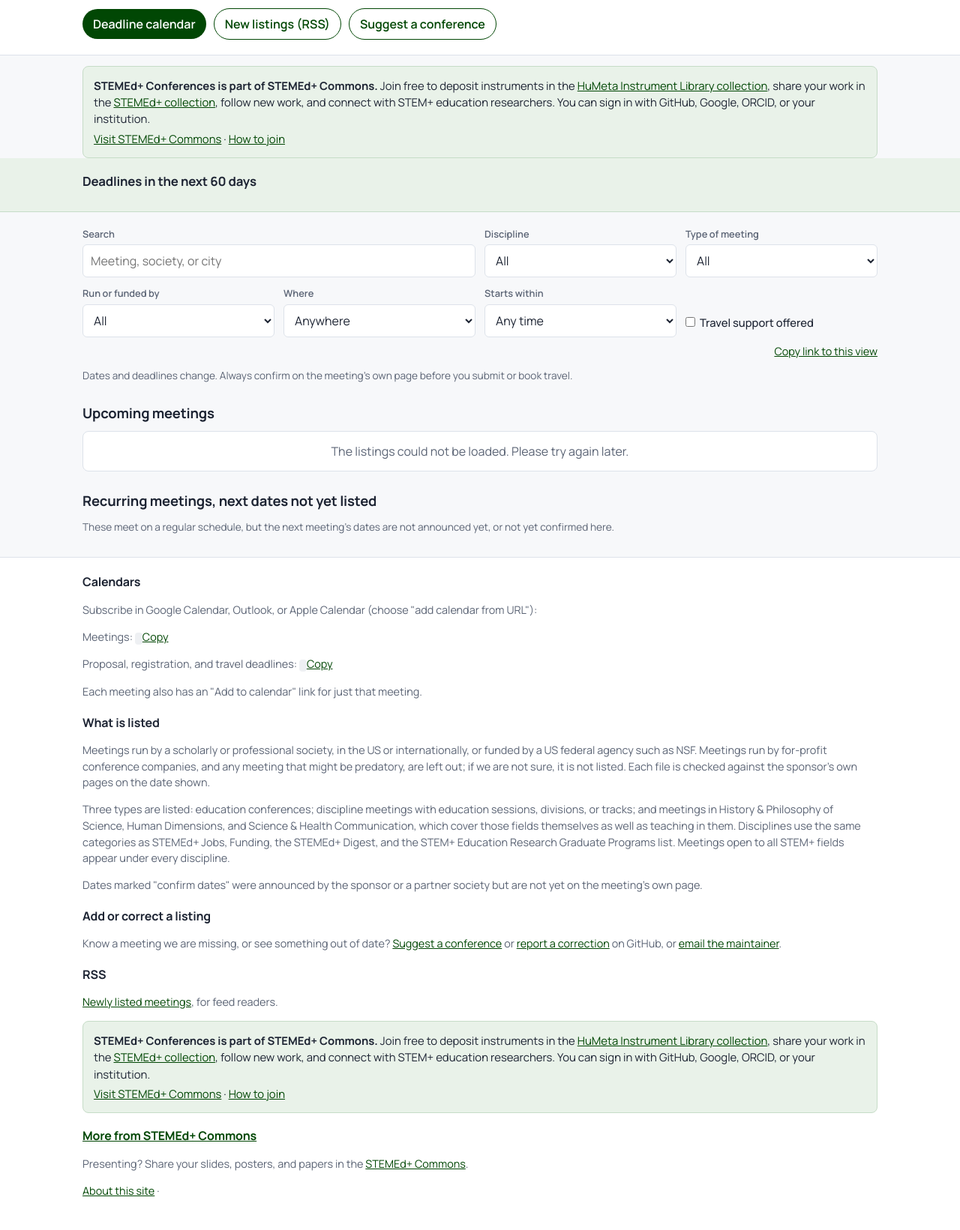
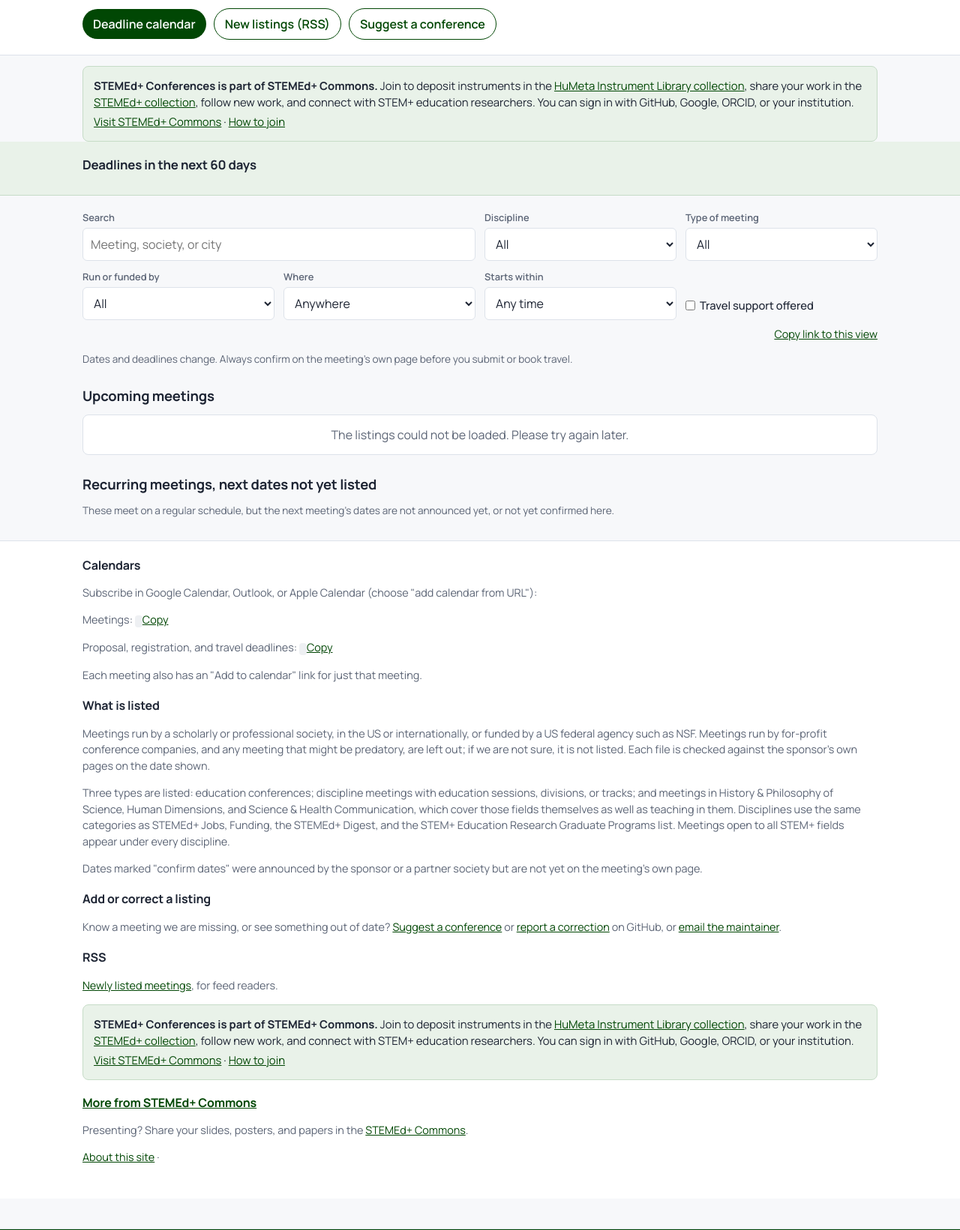
Before and after one commit to JLib271/stemed-conferences, a plain HTML site: page site/index.html in a window 1280 px wide. Shown: the part 276-1917 px from the top of the page at 75% size. Drawn offline with Linux system fonts and the light colour scheme; no server answers.

Commit message:
Wording: say less about "free" so it does not read as a sales pitch
Co-Authored-By: Claude Opus 5.5 <noreply@anthropic.com>
Claude-Session: https://claude.ai/code/session_01Xxm9siXygVpFM5Q4XvGHYh

```diff
--- a/site/index.html
+++ b/site/index.html
@@ -94,7 +94,7 @@
     </div>
   </div>
 </header>
-<div class="wrap"><div class="join join-top" role="note"><p><strong>STEMEd+ Conferences is part of STEMEd+ Commons.</strong> Join free to deposit instruments in the <a href="https://works.hcommons.org/collections/humetainstrumentlibrary/" target="_blank" rel="noopener noreferrer">HuMeta Instrument Library collection<span class="vh"> (opens in a new tab)</span></a>, share your work in the <a href="https://works.hcommons.org/collections/stemedplus/" target="_blank" rel="noopener noreferrer">STEMEd+ collection<span class="vh"> (opens in a new tab)</span></a>, follow new work, and connect with STEM+ education researchers. You can sign in with GitHub, Google, ORCID, or your institution.</p><p><a href="https://stemedplus.hcommons.org/" target="_blank" rel="noopener noreferrer">Visit STEMEd+ Commons<span class="vh"> (opens in a new tab)</span></a> · <a href="https://support.hcommons.org/profiles/login-and-registration/" target="_blank" rel="noopener noreferrer">How to join<span class="vh"> (opens in a new tab)</span></a></p></div></div>
+<div class="wrap"><div class="join join-top" role="note"><p><strong>STEMEd+ Conferences is part of STEMEd+ Commons.</strong> Join to deposit instruments in the <a href="https://works.hcommons.org/collections/humetainstrumentlibrary/" target="_blank" rel="noopener noreferrer">HuMeta Instrument Library collection<span class="vh"> (opens in a new tab)</span></a>, share your work in the <a href="https://works.hcommons.org/collections/stemedplus/" target="_blank" rel="noopener noreferrer">STEMEd+ collection<span class="vh"> (opens in a new tab)</span></a>, follow new work, and connect with STEM+ education researchers. You can sign in with GitHub, Google, ORCID, or your institution.</p><p><a href="https://stemedplus.hcommons.org/" target="_blank" rel="noopener noreferrer">Visit STEMEd+ Commons<span class="vh"> (opens in a new tab)</span></a> · <a href="https://support.hcommons.org/profiles/login-and-registration/" target="_blank" rel="noopener noreferrer">How to join<span class="vh"> (opens in a new tab)</span></a></p></div></div>
 <section class="soon" aria-labelledby="soon-h">
   <div class="wrap">
     <h2 id="soon-h">Deadlines in the next 60 days</h2>
@@ -142,7 +142,7 @@
     <p>Know a meeting we are missing, or see something out of date? <a id="suggest2" href="#">Suggest a conference</a> or <a id="update" href="#">report a correction</a> on GitHub, or <a id="mail" href="#">email the maintainer</a>.</p>
     <h2>RSS</h2>
     <p><a href="feeds/new.xml">Newly listed meetings</a>, for feed readers.</p>
-    <div class="join join-bottom" role="note"><p><strong>STEMEd+ Conferences is part of STEMEd+ Commons.</strong> Join free to deposit instruments in the <a href="https://works.hcommons.org/collections/humetainstrumentlibrary/" target="_blank" rel="noopener noreferrer">HuMeta Instrument Library collection<span class="vh"> (opens in a new tab)</span></a>, share your work in the <a href="https://works.hcommons.org/collections/stemedplus/" target="_blank" rel="noopener noreferrer">STEMEd+ collection<span class="vh"> (opens in a new tab)</span></a>, follow new work, and connect with STEM+ education researchers. You can sign in with GitHub, Google, ORCID, or your institution.</p><p><a href="https://stemedplus.hcommons.org/" target="_blank" rel="noopener noreferrer">Visit STEMEd+ Commons<span class="vh"> (opens in a new tab)</span></a> · <a href="https://support.hcommons.org/profiles/login-and-registration/" target="_blank" rel="noopener noreferrer">How to join<span class="vh"> (opens in a new tab)</span></a></p></div>
+    <div class="join join-bottom" role="note"><p><strong>STEMEd+ Conferences is part of STEMEd+ Commons.</strong> Join to deposit instruments in the <a href="https://works.hcommons.org/collections/humetainstrumentlibrary/" target="_blank" rel="noopener noreferrer">HuMeta Instrument Library collection<span class="vh"> (opens in a new tab)</span></a>, share your work in the <a href="https://works.hcommons.org/collections/stemedplus/" target="_blank" rel="noopener noreferrer">STEMEd+ collection<span class="vh"> (opens in a new tab)</span></a>, follow new work, and connect with STEM+ education researchers. You can sign in with GitHub, Google, ORCID, or your institution.</p><p><a href="https://stemedplus.hcommons.org/" target="_blank" rel="noopener noreferrer">Visit STEMEd+ Commons<span class="vh"> (opens in a new tab)</span></a> · <a href="https://support.hcommons.org/profiles/login-and-registration/" target="_blank" rel="noopener noreferrer">How to join<span class="vh"> (opens in a new tab)</span></a></p></div>
     <h2><a id="morehead" href="https://stemedplus.hcommons.org/">More from STEMEd+ Commons</a></h2>
     <ul id="related"></ul>
     <p>Presenting? Share your slides, posters, and papers in the <a id="commons" href="#">STEMEd+ Commons</a>.</p>
```
